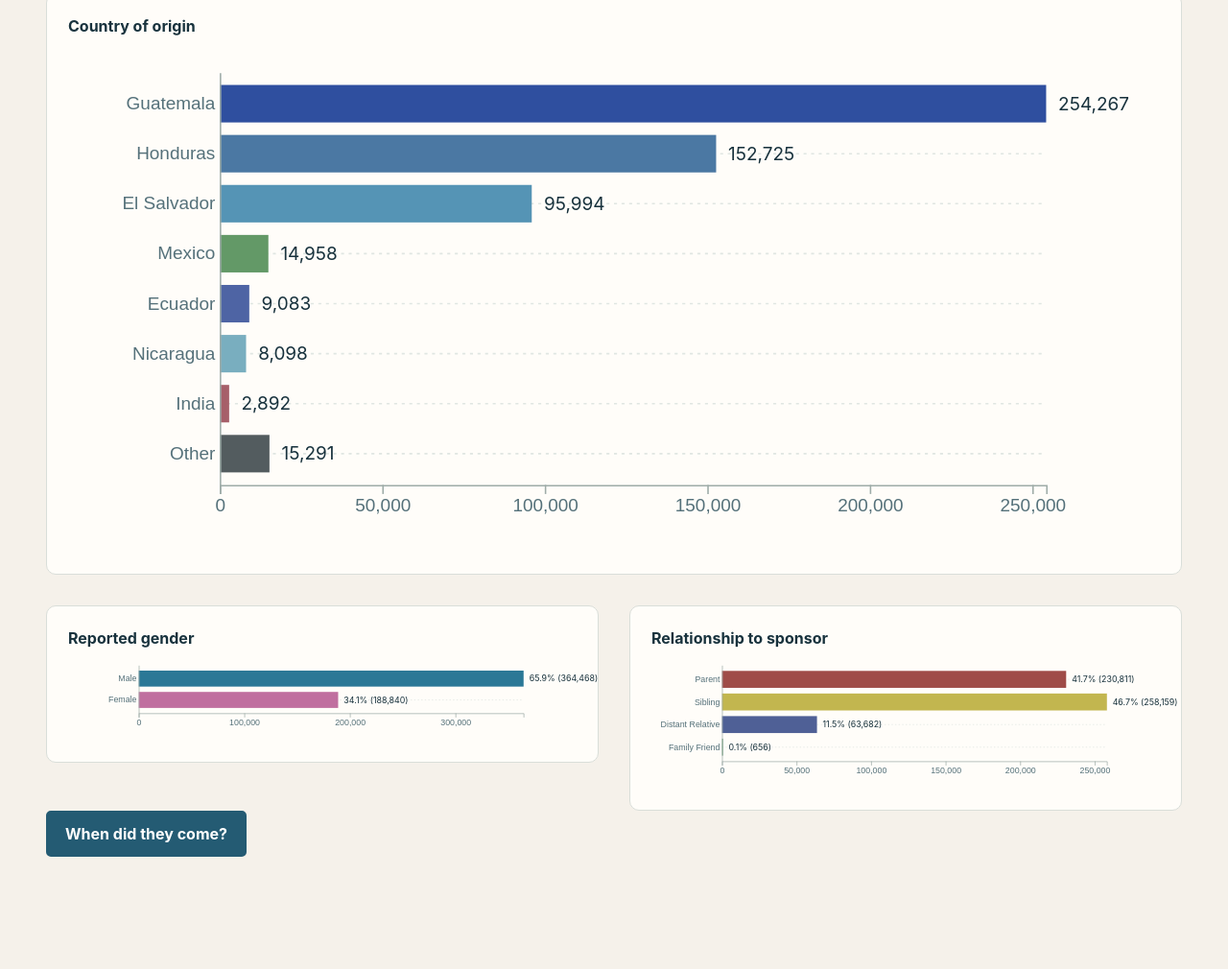
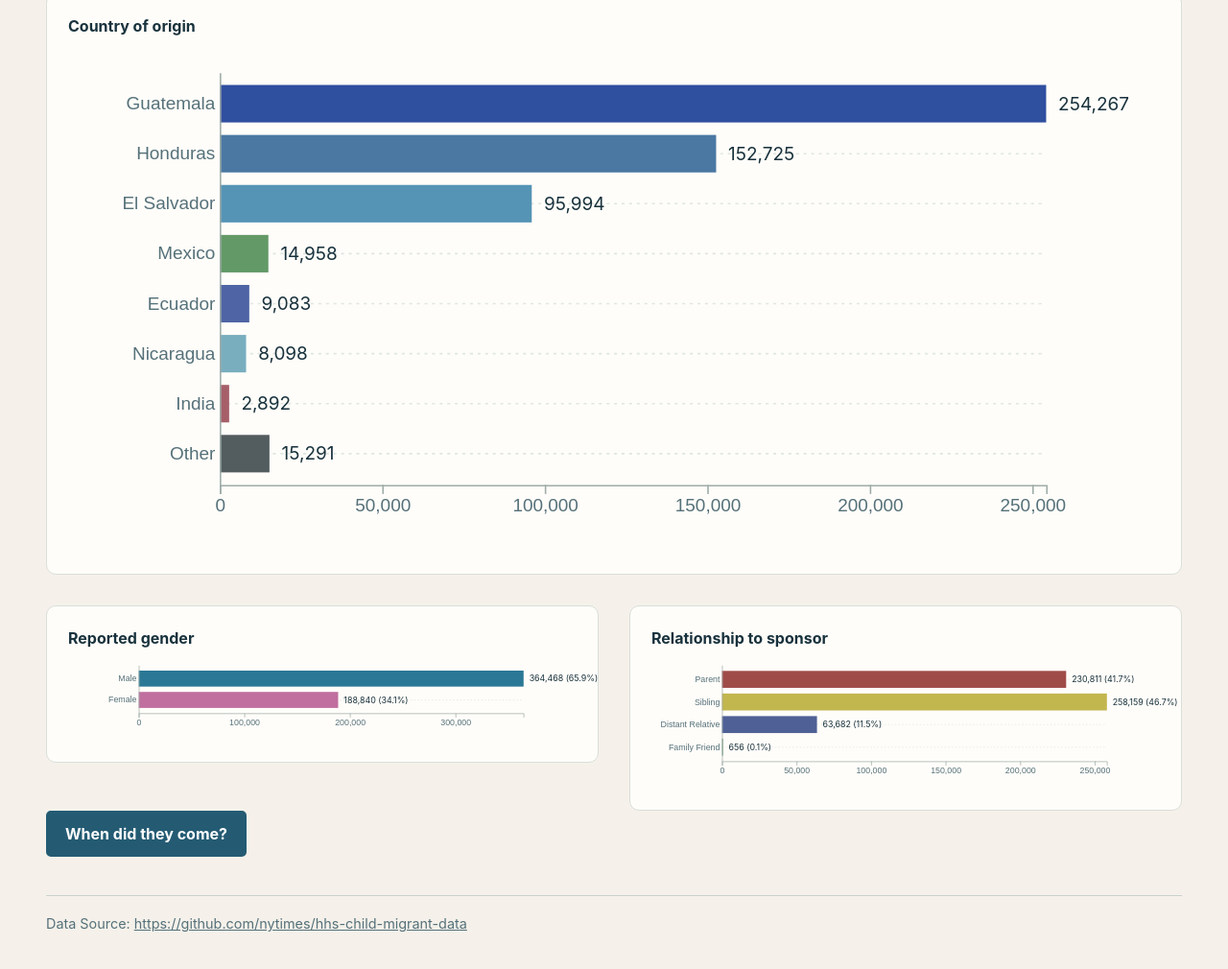
Before and after one commit to eccabay/eccabay_dataviz.github.io, a website built with Vite: page index.html in a window 1280 px wide. Shown: the part 424-1434 px from the top of the page at 96% size. Before the commit the page ends 1389 px from the top, so only its background shows below. Built offline with nearby package versions, Linux system fonts and the light colour scheme.

Commit message:
Footer with data source

```diff
--- a/index.html
+++ b/index.html
@@ -10,5 +10,6 @@
   <section id="scene-one" class="scene" inert><h2 id="scene-one-title" tabindex="-1">Who are the children?</h2><h3>Where did the unaccompanied children come from, and to whom were they released upon entering the United States?</h3><div class="chart-grid"><article class="chart-card chart-card-wide"><h3>Country of origin</h3><div class="chart country-chart"></div></article><article class="chart-card"><h3>Reported gender</h3><div class="chart gender-chart"></div></article><article class="chart-card"><h3>Relationship to sponsor</h3><div class="chart sponsor-chart"></div></article></div><div class="scene-actions"></div></section>
   <section id="scene-two" class="scene" inert><h2 id="scene-two-title" tabindex="-1">When did they come?</h2><p class="scene-intro">The number of unaccompanied children entering the United States changed sharply from month to month and had critical changes at times of presidential change.</p><article class="chart-card chart-card-wide"><h3>Children Entering per Month</h3><div class="chart monthly-chart"></div></article><div class="scene-actions"></div></section>
   <section id="scene-three" class="scene" inert><h2 id="scene-three-title" tabindex="-1">How did this change over time?</h2><p class="scene-intro">Select a country for details on its children's migration patterns.</p><article class="chart-card chart-card-wide"><h3 class="selected-country-label" id="selected-country-label">All countries shown</h3><div class="chart country-monthly-chart"></div></article><div class="country-controls"><div class="country-legend" ></div><aside class="country-details"></aside></div><p class="scene-copy">The seven featured countries have the largest number of immigrants. All other countries are combined into "Other".</p></section>
-</main><script type="module" src="/src/main.js"></script></body>
+<footer class="site-footer"><span>Data Source: </span><a href="https://github.com/nytimes/hhs-child-migrant-data" rel="noreferrer">https://github.com/nytimes/hhs-child-migrant-data</a></footer></main>
+<script type="module" src="/src/main.js"></script></body>
 </html>
--- a/src/helpers.js
+++ b/src/helpers.js
@@ -71,7 +71,7 @@ function renderPercentageBars(container, values, title) {
   const total = d3.sum(values, (d) => d.value);
   renderBars(container, values.map((d) => ({
     ...d,
-    annotation: `${formatPercent(d.value / total)} (${formatCount(d.value)})`
+    annotation: `${formatCount(d.value)} (${formatPercent(d.value / total)})`
   })), values[0]?.color ?? COLORS.gender[0], title);
 }
 
--- a/styles.css
+++ b/styles.css
@@ -14,6 +14,22 @@ body {
   width: min(1280px, calc(100% - clamp(32px, 8vw, 96px)));
   margin: auto;
   padding: clamp(28px, 4vw, 48px) 0 72px;
+}
+.site-footer {
+  border-top: 1px solid #c9d1cc;
+  color: #55717a;
+  gap: 12px;
+  justify-content: space-between;
+  margin-top: 40px;
+  padding-top: 18px;
+  font-size: 0.9rem;
+}
+.site-footer a {
+  color: inherit;
+}
+.site-footer a:hover,
+.site-footer a:focus-visible {
+  color: #18323d;
 }
 .site-header {
   border-bottom: 1px solid #c9d1cc;
```
